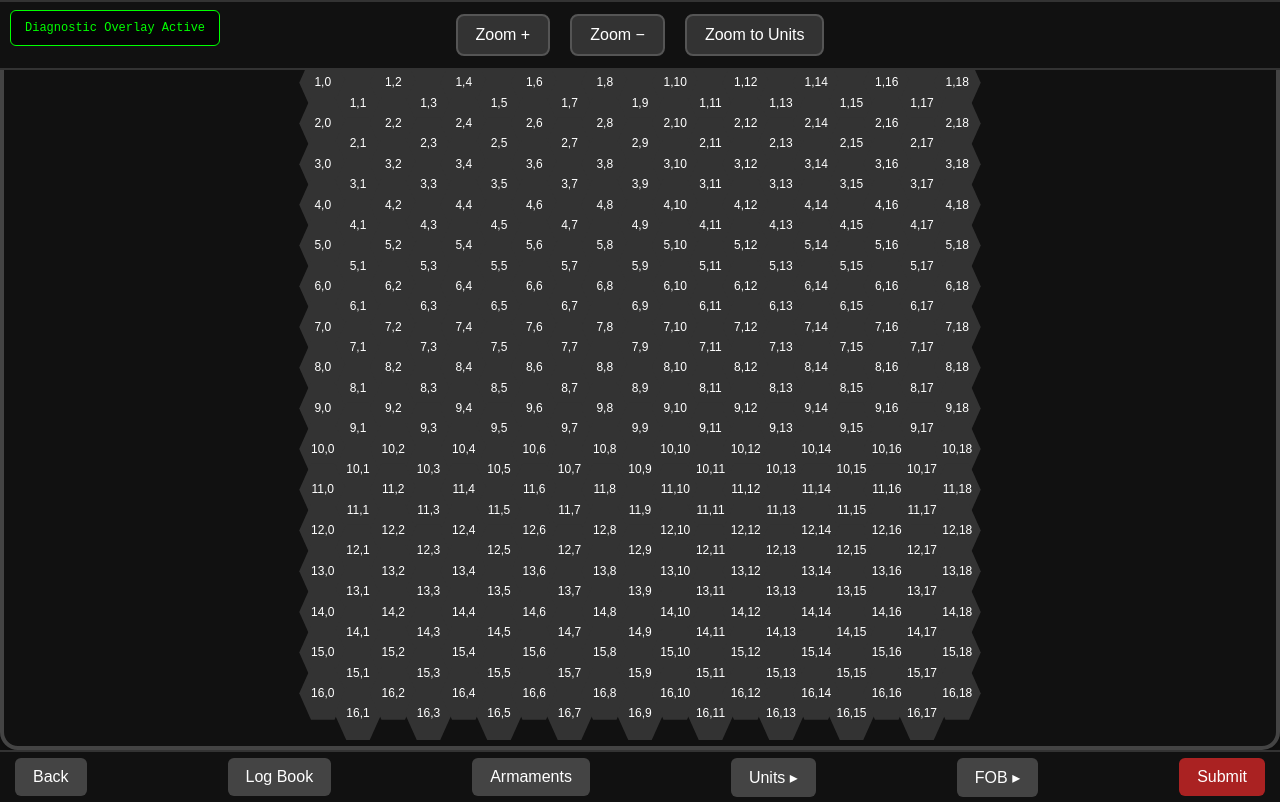
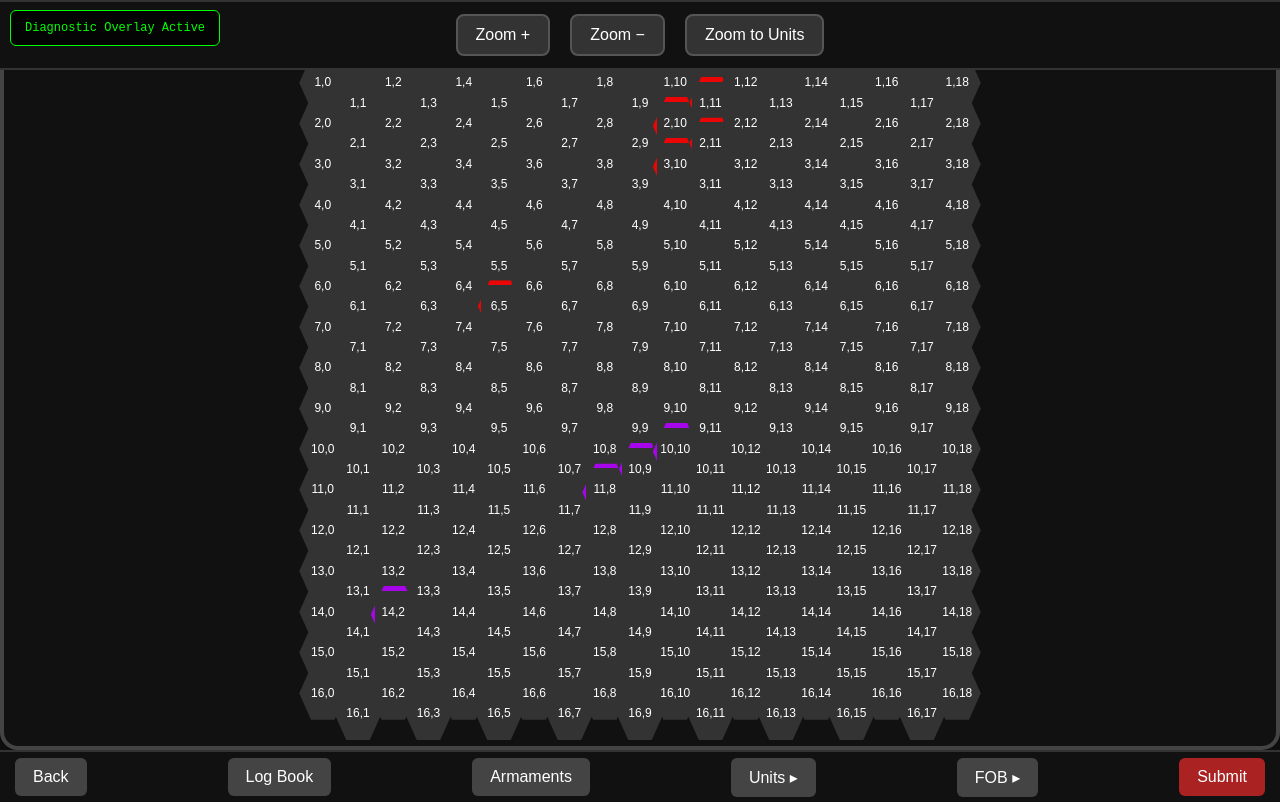
Before and after one commit to Moneyguy-dev/turn-game-server, a website with bundled scripts: page public/red.html in a window 1280 px wide. Built offline with nearby package versions, Linux system fonts and the light colour scheme; no server answers.

Commit message:
Update styles.css with corrected hex borders

```diff
--- a/public/styles.css
+++ b/public/styles.css
@@ -54,14 +54,13 @@ body {
     height: 100%;
     background: #333;
 
-    /* Hex shape */
     clip-path: polygon(
         25% 0%, 75% 0%,
         100% 50%, 75% 100%,
         25% 100%, 0% 50%
     );
 
-    /* ⭐ Padding fix so text doesn't cover border tips */
+    /* Padding so text doesn't cover border tips */
     padding-top: 6px;
     padding-bottom: 6px;
 
@@ -231,7 +230,7 @@ body {
    TERRITORY OUTLINES (HEX SHAPE)
    ============================ */
 
-/* ⭐ Correct hex-shaped border (inside hex, not clipped off) */
+/* Hex-shaped border drawn on the hex */
 .hex::after {
     content: "";
     position: absolute;
@@ -251,14 +250,13 @@ body {
     pointer-events: none;
 }
 
-/* Purple territories */
-.territory-natuna::after,
-.territory-palawan::after {
+/* ⭐ Correct targeting: wrapper class → hex::after */
+.hex-wrapper.territory-natuna .hex::after,
+.hex-wrapper.territory-palawan .hex::after {
     border-color: rgba(180, 0, 255, 0.9);
 }
 
-/* Red territories */
-.territory-taiwan::after,
-.territory-redsingle::after {
+.hex-wrapper.territory-taiwan .hex::after,
+.hex-wrapper.territory-redsingle .hex::after {
     border-color: rgba(255, 0, 0, 0.9);
 }
```
